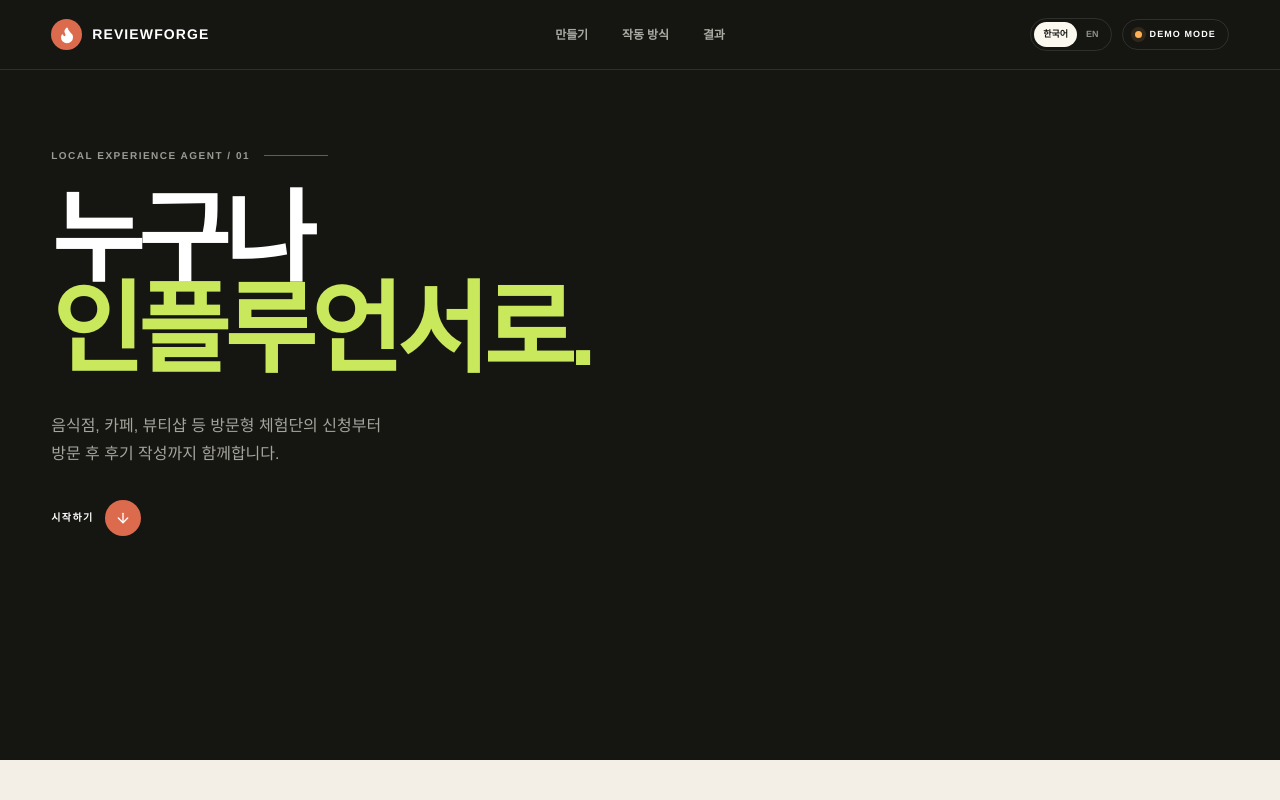
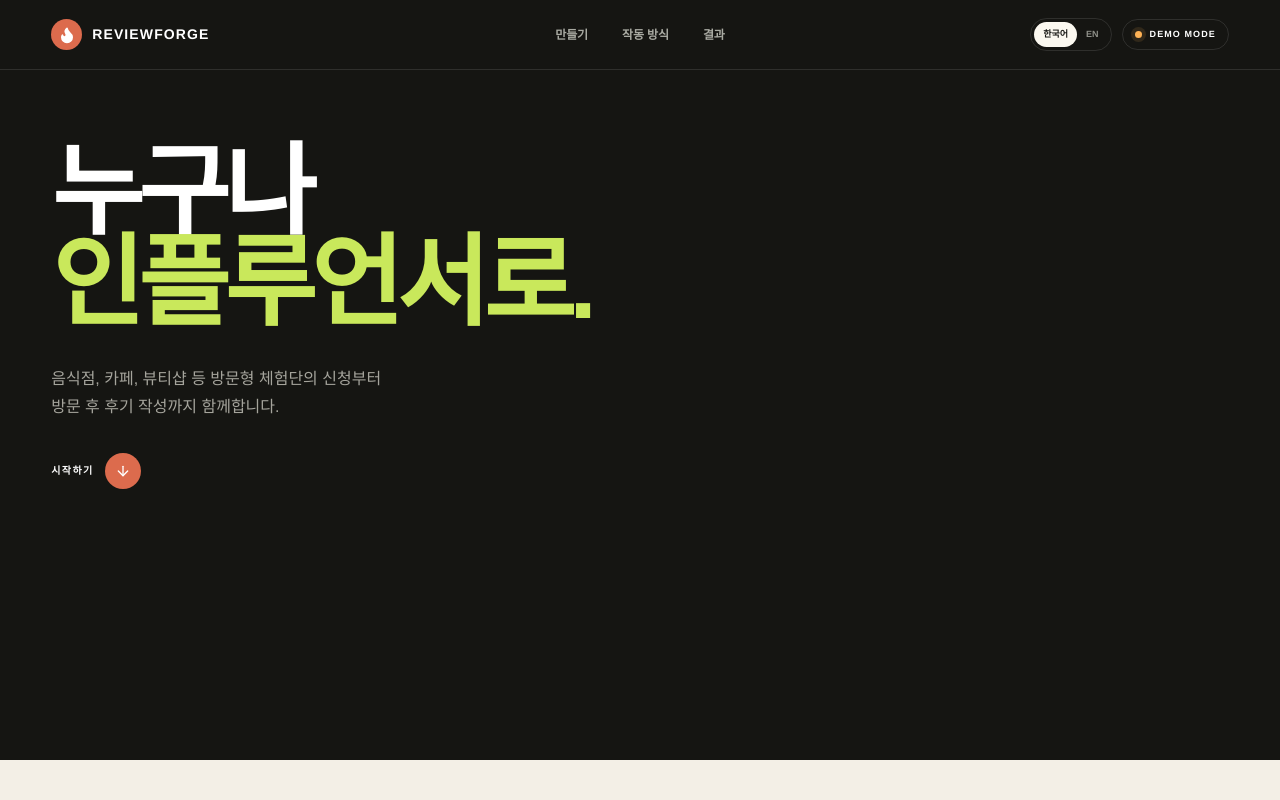
Before and after one commit to MINJOOOONG/reviewforge-agentforge-seoul, a Next.js app: page / in a window 1280 px wide. Shown: the top 800 px of the page. Built offline with nearby package versions, Linux system fonts and the light colour scheme.

Commit message:
style: remove hero eyebrow label

```diff
--- a/app/page.tsx
+++ b/app/page.tsx
@@ -511,7 +511,6 @@ export default function Home() {
       <div id="top" className="hero-shell">
         <section className="hero">
           <div className="hero-copy">
-            <div className="eyebrow"><span>LOCAL EXPERIENCE AGENT / 01</span><i /></div>
             <h1>{ko ? <><span>누구나</span><em>인플루언서로.</em></> : <><span>Anyone can be</span><em>an influencer.</em></>}</h1>
             <p>{ko ? <>음식점, 카페, 뷰티샵 등 방문형 체험단의 신청부터<br /> 방문 후 후기 작성까지 함께합니다.</> : "From getting selected to publishing a compliant review, built for real visits to restaurants, cafés, beauty studios, stays, and classes."}</p>
             <a href="#forge" className="hero-link">{ko ? "시작하기" : "START FORGING"} <ArrowDown size={16} /></a>
```
